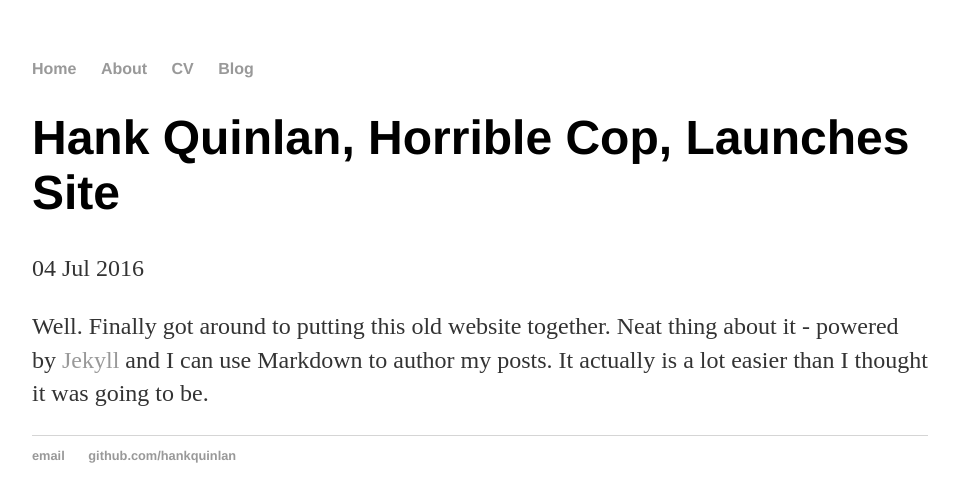
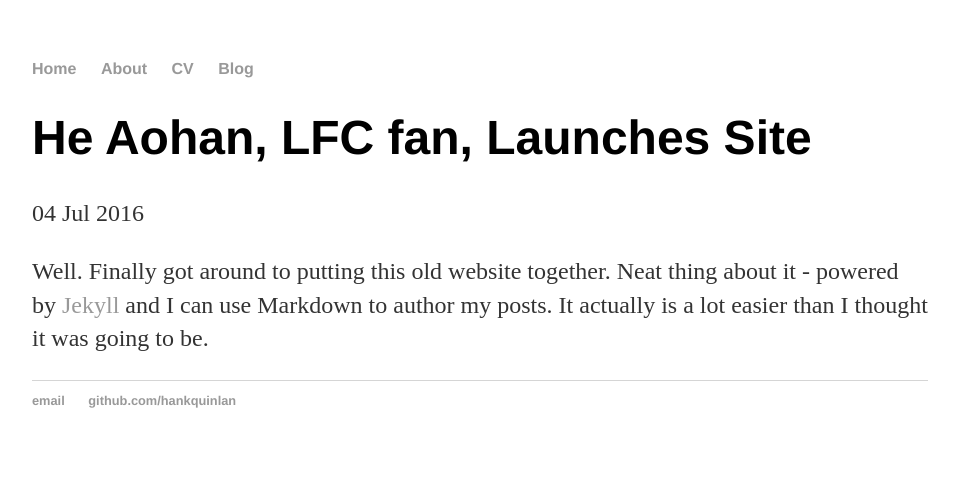
Before and after one commit to heaohan/heaohan.github.io, a Jekyll site: the page built from _posts/2016-07-04-he-aohan-site-launched.md, in a window 1280 px wide. Shown: the top 502 px of the page, without its empty margins (160-1119 px from the left). Built offline with Jekyll 4.4.1, drawn with Linux system fonts in a browser that asks for light colours.

Commit message:
Update 2016-07-04-he-aohan-site-launched.md

```diff
--- a/_posts/2016-07-04-he-aohan-site-launched.md
+++ b/_posts/2016-07-04-he-aohan-site-launched.md
@@ -1,6 +1,6 @@
 ---
 layout: post
-title: "Hank Quinlan, Horrible Cop, Launches Site"
+title: "He Aohan, LFC fan, Launches Site"
 date: 2016-07-04
 ---
 
```
